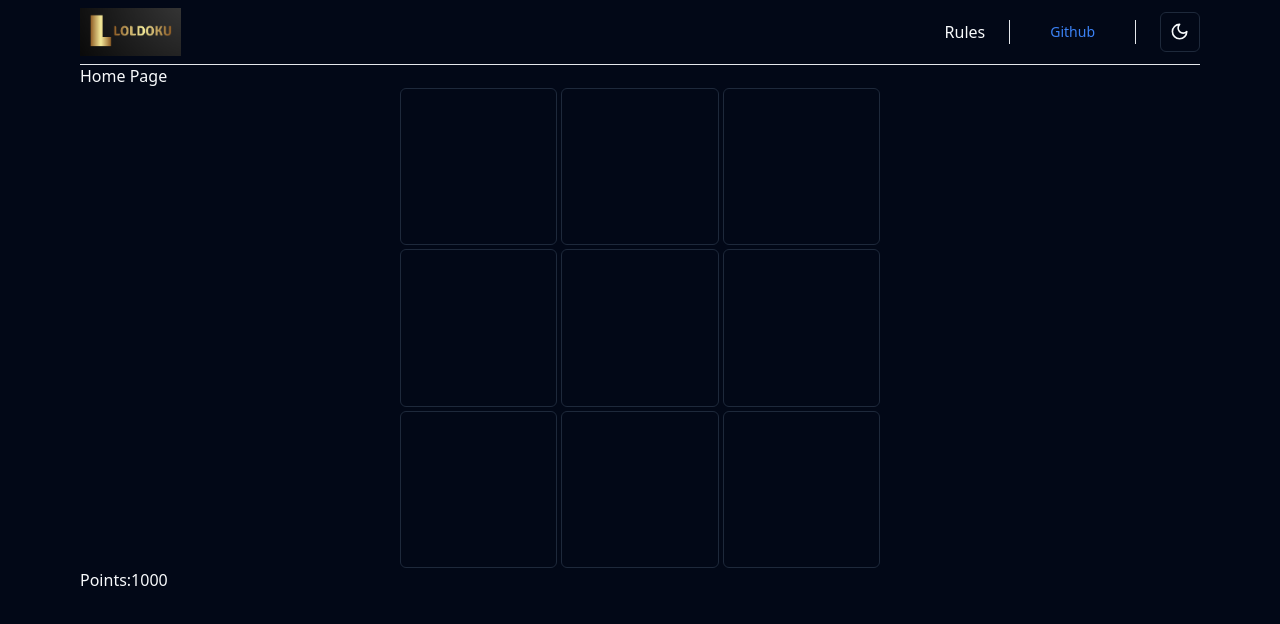
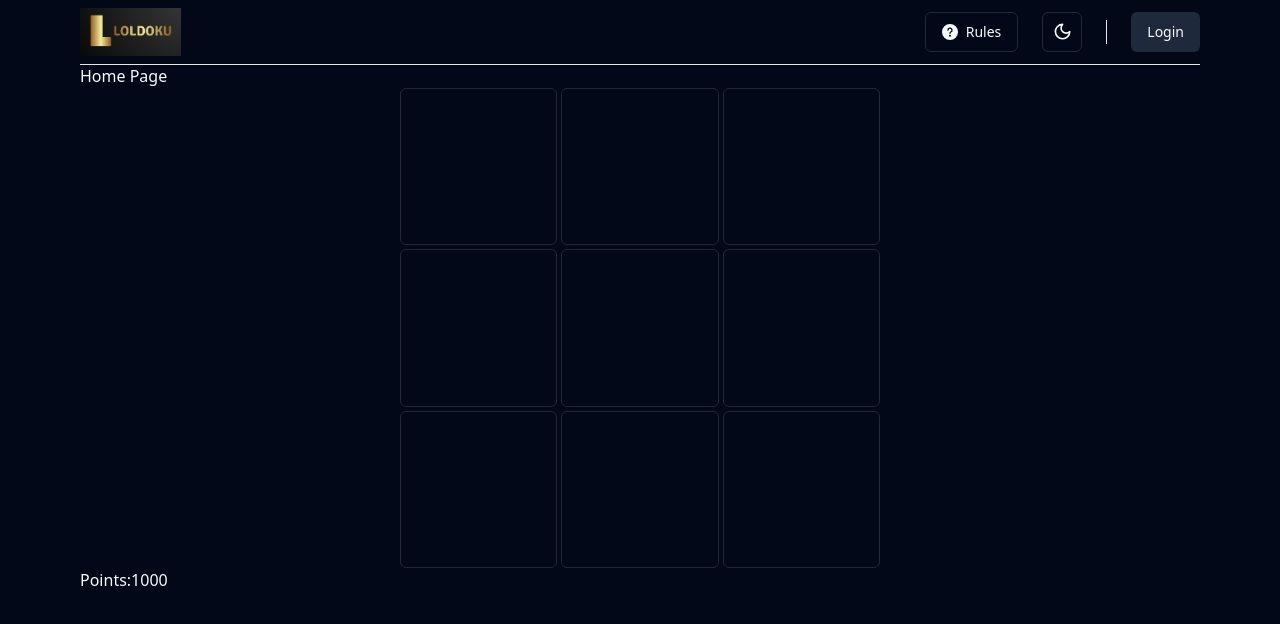
Before and after one commit to s-hc/LOLDoku, a React (Vite) app: page / in a window 1280 px wide. Shown: the top 624 px of the page. Built offline with nearby package versions, Linux system fonts and the light colour scheme.

Commit message:
✨ FrontEnd Auth

```diff
--- /dev/null
+++ b/src/client/components/Auth.tsx
@@ -0,0 +1,47 @@
+import { Icons } from "@/client/assets/icons";
+import { Button } from "@/client/components/ui/button";
+import { useNavigate } from "react-router-dom";
+
+export default function AuthenticationPage() {
+	const navigate = useNavigate();
+
+	const handleGoogleAuth = () => {
+		navigate("/auth/google");
+	};
+
+	const handleGithubAuth = () => {
+		navigate("/auth/github");
+	};
+
+	const handleAppleAuth = () => {
+		navigate("/auth/apple");
+	};
+
+	return (
+		<>
+			<div className="mx-auto flex w-full flex-col justify-center space-y-6 sm:w-[350px]">
+				<div className="flex flex-col space-y-2 text-center">
+					<h1 className="text-2xl font-bold tracking-tight">Sign In</h1>
+					<p className="text-sm text-muted-foreground">
+						Sign in to access more features!
+					</p>
+				</div>
+				<div className="relative">
+					<span className="absolute inset-0 flex items-center w-full border-t" />
+				</div>
+				<Button variant="secondary" onClick={handleGoogleAuth}>
+					<Icons.google className="mr-2 h-4 w-4" />
+					Google
+				</Button>
+				<Button variant="secondary" onClick={handleAppleAuth}>
+					<Icons.apple className="mr-2 h-4 w-4" />
+					Apple
+				</Button>
+				<Button variant="secondary" onClick={handleGithubAuth}>
+					<Icons.gitHub className="mr-2 h-4 w-4" />
+					GitHub
+				</Button>
+			</div>
+		</>
+	);
+}
--- a/src/client/components/Navbar.tsx
+++ b/src/client/components/Navbar.tsx
@@ -1,6 +1,5 @@
 import { Link } from "react-router-dom";
 import { buttonVariants } from "@/client/components/ui/button";
-import MaxWidthWrapper from "./MaxWidthWrapper";
 import {
 	Dialog,
 	DialogContent,
@@ -10,6 +9,9 @@ import {
 	DialogTrigger,
 } from "./ui/dialog";
 import { ModeToggle } from "./ModeToggle";
+import MaxWidthWrapper from "./MaxWidthWrapper";
+import AuthenticationPage from "./Auth";
+import { Icons } from "../assets/icons";
 
 const Navbar = () => {
 	return (
@@ -30,7 +32,12 @@ const Navbar = () => {
 							<div className="ml-auto flex items-center ">
 								<div className="hidden lg:flex lg:flex-1 lg:items-center lg:justify-end lg:space-x-6 ">
 									<Dialog>
-										<DialogTrigger>Rules</DialogTrigger>
+										<DialogTrigger
+											className={buttonVariants({ variant: "outline" })}
+										>
+											<Icons.question className="mr-2 h-4 w-4" />
+											Rules
+										</DialogTrigger>
 										<DialogContent>
 											<DialogHeader>
 												<DialogTitle className="text-center">
@@ -82,16 +89,22 @@ const Navbar = () => {
 											</DialogHeader>
 										</DialogContent>
 									</Dialog>
+									<ModeToggle />
 									<span className="h-6 w-px bg-gray-200" aria-hidden="true" />
-									<Link
-										to="https://github.com/s-hc/LOLDoku"
-										className={buttonVariants({ variant: "link" })}
-										target="_blank"
-									>
-										Github
-									</Link>
-									<span className="h-6 w-px bg-gray-200" aria-hidden="true" />
-									<ModeToggle />
+									<Dialog>
+										<DialogTrigger
+											className={buttonVariants({ variant: "secondary" })}
+										>
+											Login
+										</DialogTrigger>
+										<DialogContent>
+											<DialogHeader>
+												<DialogDescription className="text-gray-500 text-sm md:text-base lg:text-lg font-normal leading-relaxed mt-4 mb-6">
+													<AuthenticationPage />
+												</DialogDescription>
+											</DialogHeader>
+										</DialogContent>
+									</Dialog>
 								</div>
 							</div>
 						</div>
```
